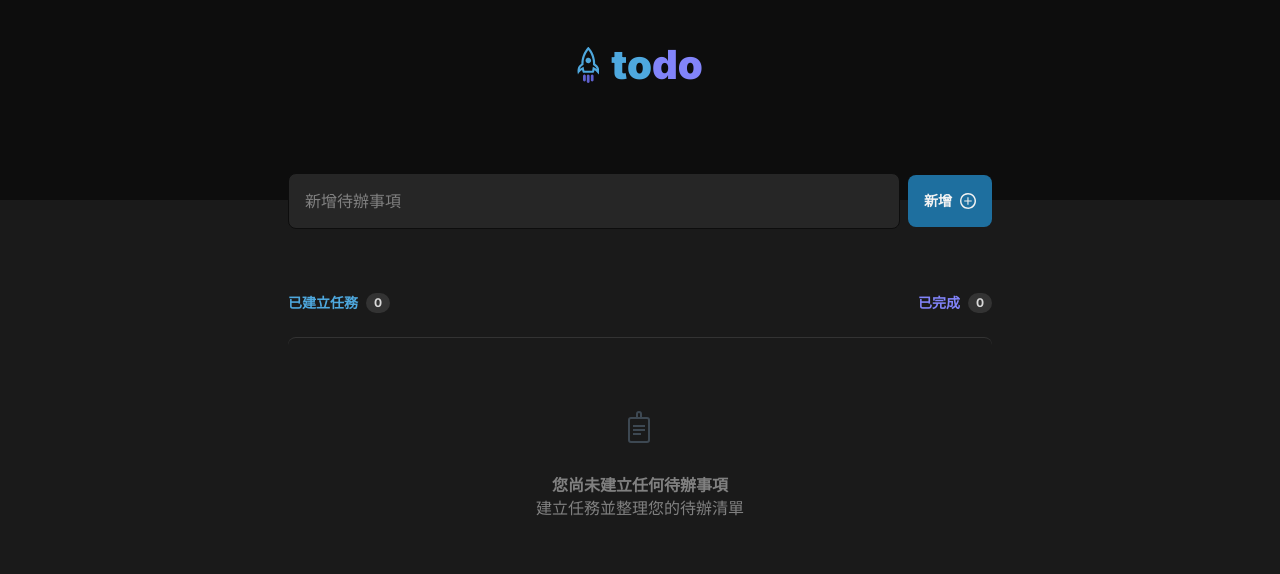
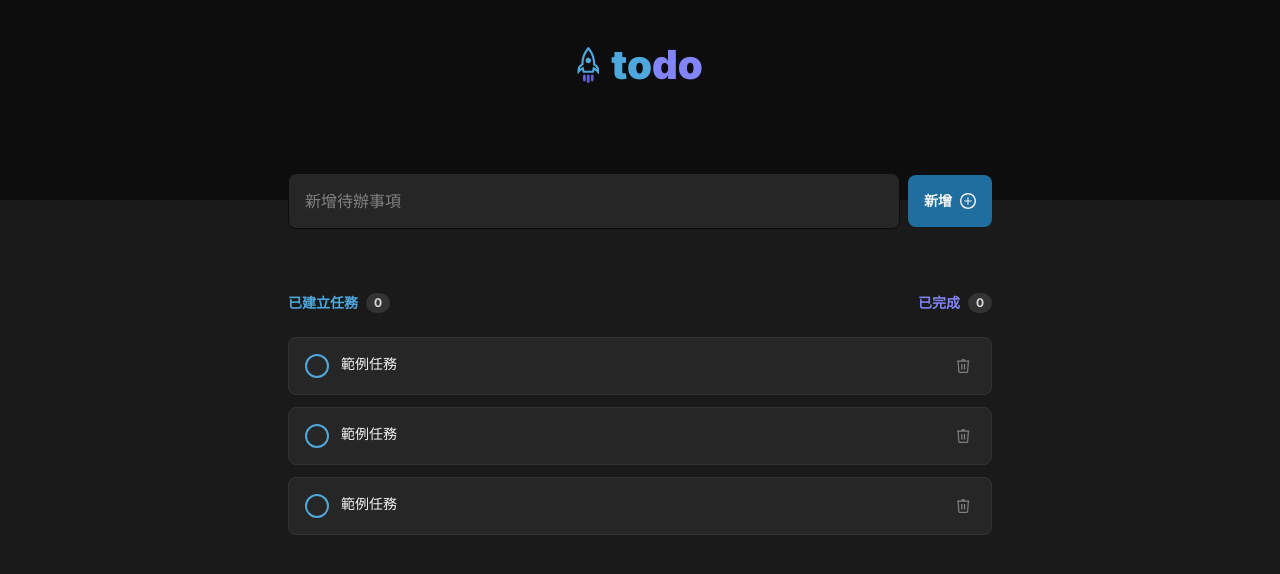
Before and after one commit to johnsonchen3669/angular-demo-todo, an Angular app: page / in a window 1280 px wide. Shown: the top 574 px of the page. Built offline with nearby package versions, Linux system fonts and the light colour scheme.

Commit message:
day 12 for 練習

```diff
--- a/src/app/app.ts
+++ b/src/app/app.ts
@@ -10,6 +10,10 @@ import { AddTodoComponent } from "./add-todo/add-todo.component";
   styleUrl: './app.css',
 })
 export class App {
-  todoList = signal([]);
+  todoList = signal([
+    { id: 1, name: 'Task 1', completed: false },
+    { id: 2, name: 'Task 2', completed: false },
+    { id: 3, name: 'Task 3', completed: false },
+  ]);
   todoListCount = computed(() => this.todoList().length);
 }
--- a/src/app/todo-list/todo-item/todo-item.component.html
+++ b/src/app/todo-list/todo-item/todo-item.component.html
@@ -1,4 +1,3 @@
-<li class="group/task">
 <div
   class="flex items-start gap-3 p-4 rounded-lg border border-gray-400 bg-gray-500 group-[.completed]/task:border-gray-500 group-[.completed]/task:bg-gray-500"
 >
@@ -42,4 +41,3 @@
     </svg>
   </button>
 </div>
-</li>
--- a/src/app/todo-list/todo-item/todo-item.component.ts
+++ b/src/app/todo-list/todo-item/todo-item.component.ts
@@ -1,7 +1,7 @@
 import { Component } from '@angular/core';
 
 @Component({
-  selector: 'app-todo-item',
+  selector: '[appTodoItem]',
   imports: [],
   templateUrl: './todo-item.component.html',
   styleUrl: './todo-item.component.css'
--- a/src/app/todo-list/todo-list.component.html
+++ b/src/app/todo-list/todo-list.component.html
@@ -1,3 +1,5 @@
 <ul class="flex flex-col gap-3">
-  <app-todo-item></app-todo-item>
+  @for (task of tasks(); track task.id) {
+    <li class="group/task" appTodoItem></li>
+  }
 </ul>
--- a/src/app/todo-list/todo-list.component.ts
+++ b/src/app/todo-list/todo-list.component.ts
@@ -1,13 +1,16 @@
-import { Component } from '@angular/core';
-import { TodoItemComponent } from "./todo-item/todo-item.component";
-import { AddTodoComponent } from "../add-todo/add-todo.component";
+import { Component, signal } from '@angular/core';
+import { TodoItemComponent } from './todo-item/todo-item.component';
 
 @Component({
   selector: 'app-todo-list',
   imports: [TodoItemComponent],
   templateUrl: './todo-list.component.html',
-  styleUrl: './todo-list.component.css'
+  styleUrl: './todo-list.component.css',
 })
 export class TodoListComponent {
-
+  tasks = signal([
+    { id: 1, name: 'Task 1', completed: false },
+    { id: 2, name: 'Task 2', completed: false },
+    { id: 3, name: 'Task 3', completed: false },
+  ]);
 }
```
Lines whose indentation alone changed are shown as unchanged.
